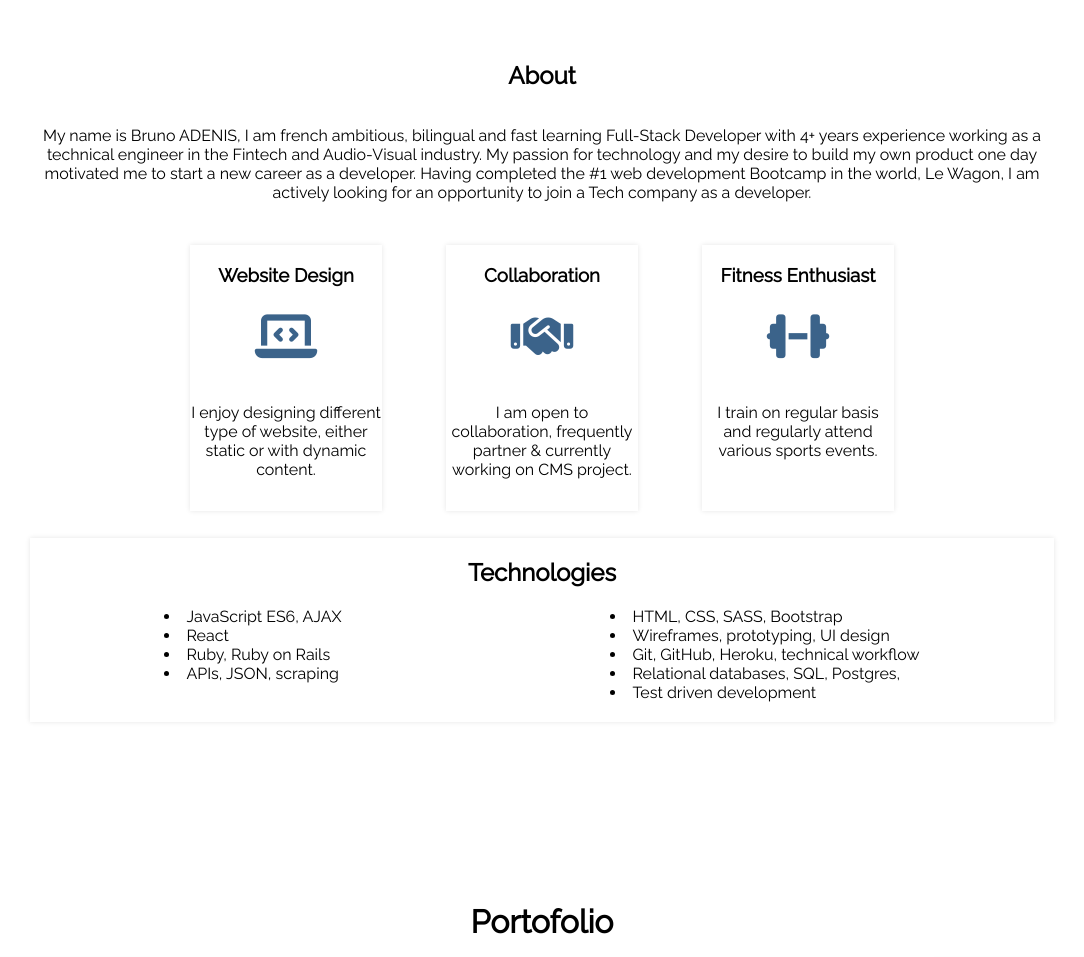
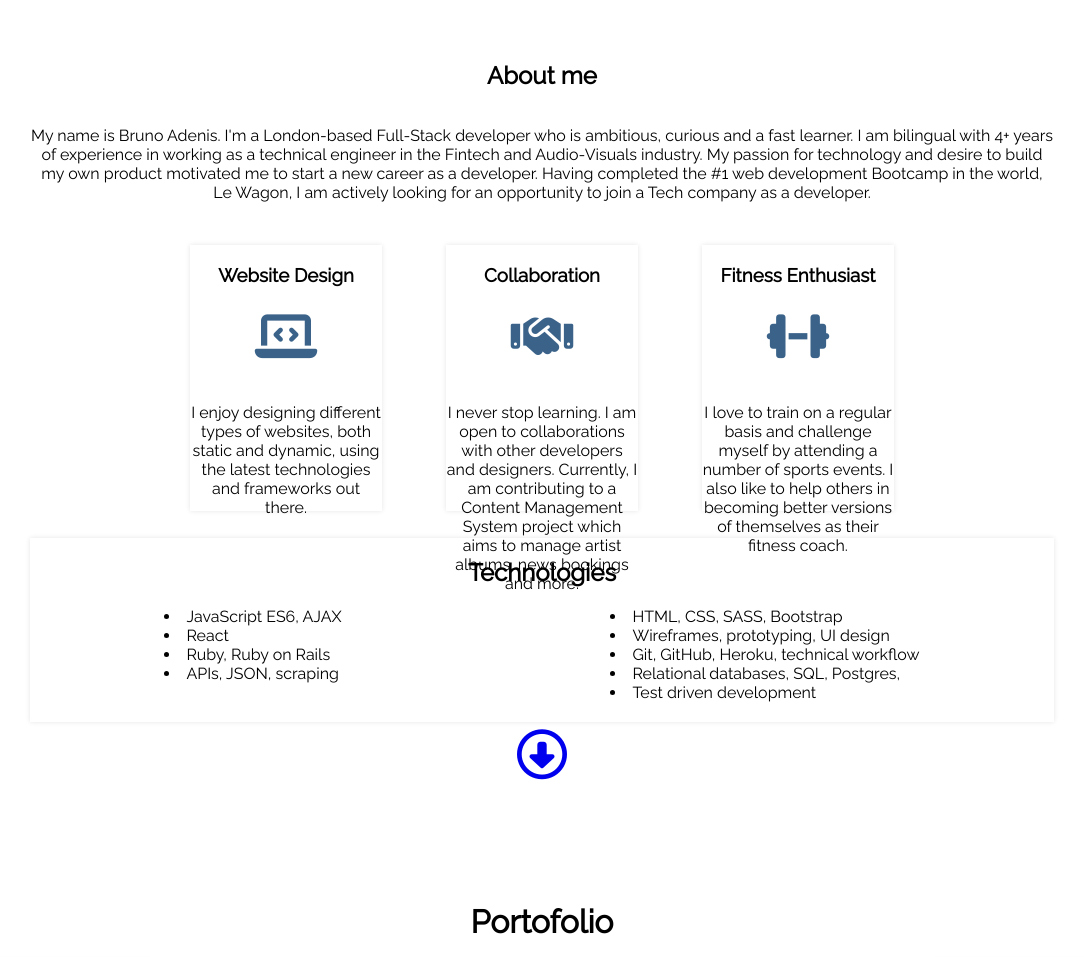
Before and after one commit to badenis19/my-portofolio, a PHP site: page / in a window 1280 px wide. Shown: the part 800-1757 px from the top of the page, without its empty margins (98-1182 px from the left). Run offline with PHP 8.4, Linux system fonts and the light colour scheme; some libraries are stand-ins or nearby versions.

Commit message:
changed content

```diff
--- a/css/style.css
+++ b/css/style.css
@@ -637,7 +637,7 @@ body {
     -webkit-box-direction: reverse;
         -ms-flex-direction: column-reverse;
             flex-direction: column-reverse;
-    margin-bottom: 20px;
+    margin-bottom: 33px;
     border: none;
   }
   #bottom .main-work .work-top .work-sect1 .image-area {
--- a/css/style.scss
+++ b/css/style.scss
@@ -504,7 +504,7 @@ body {
                     width: 100%;
                     display: flex;
                     flex-direction: column-reverse;
-                    margin-bottom: 20px;
+                    margin-bottom: 33px;
                     border: none;
 
                     .image-area {
--- a/index.html
+++ b/index.html
@@ -55,12 +55,12 @@
         </div>
 
         <div id="middle">
-            <h2>About</h2>
+            <h2>About me</h2>
             <div class="about">
-                <p>My name is Bruno ADENIS, I am french ambitious, bilingual and fast learning Full-Stack Developer with
-                    4+ years experience working
-                    as a technical engineer in the Fintech and Audio-Visual industry. My passion for technology and my
-                    desire to build my own product one day motivated me to start a new career as a developer.
+                <p>My name is Bruno Adenis. I'm a London-based Full-Stack developer who is ambitious, curious and a fast learner. I am  bilingual with
+                    4+ years of experience in working
+                    as a technical engineer in the Fintech and Audio-Visuals industry. My passion for technology and
+                    desire to build my own product motivated me to start a new career as a developer.
                     Having completed the #1 web development Bootcamp in the world, Le Wagon, I am actively looking for
                     an opportunity to join a Tech company as a developer. </p>
             </div>
@@ -70,21 +70,21 @@
                     <div class="icon-container">
                         <i class="fas fa-laptop-code"></i>
                     </div>
-                    <p>I enjoy designing different type of website, either static or with dynamic content.</p>
+                    <p>I enjoy designing different types of websites, both static and dynamic, using the latest technologies and frameworks out there.</p>
                 </div>
                 <div class="box">
                     <h3>Collaboration</h3>
                     <div class="icon-container">
                         <i class="fas fa-handshake"></i>
                     </div>
-                    <p>I am open to collaboration, frequently partner & currently working on CMS project.</p>
+                    <p> I never stop learning. I am open to collaborations with other developers and designers. Currently, I am contributing to a Content Management System project which aims to manage artist albums, news bookings and more. </p>
                 </div>
                 <div class="box">
                     <h3>Fitness Enthusiast</h3>
                     <div class="icon-container">
                         <i class="fas fa-dumbbell"></i>
                     </div>
-                    <p>I train on regular basis and regularly attend various sports events.</p>
+                    <p>I love to train on a regular basis and challenge myself by attending a number of sports events. I also like to help others in becoming better versions of themselves as their fitness coach.</p>
                 </div>
             </div>
             <div class="technologies">
@@ -105,6 +105,7 @@
                     </div>
                 </div>
             </div>
+            <div><a href="#bottom"><i class="far fa-arrow-alt-circle-down"></i></a></div>
         </div>
 
         <div id="bottom">
--- a/main.js
+++ b/main.js
@@ -28,7 +28,8 @@ window.onscroll = function () {
         })
 
     } else {
-        console.log(currentScrollPos)
+        console.log(currentScrollPos);
+        menu.style.border = "1px solid lightgrey"
         links_array.forEach((link) => {
             link.style.color = "black";
         })
```
